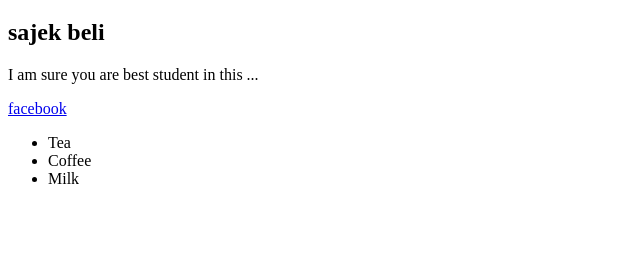
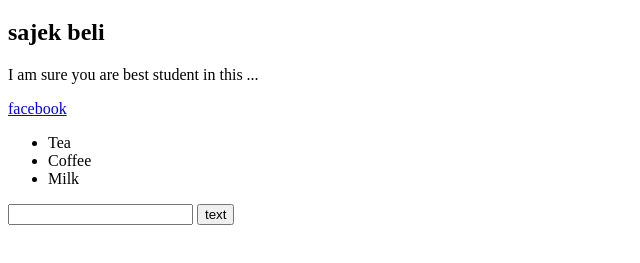
Before and after one commit to shakilkarim/Git-hub-pra, a plain HTML site: page index.html in a window 1280 px wide. Shown: the part 61-324 px from the top of the page, without its empty margins (0-640 px from the left). Drawn offline with Linux system fonts and the light colour scheme.

Commit message:
butto add

```diff
--- a/index.html
+++ b/index.html
@@ -19,5 +19,7 @@
             <li>Milk</li>
         </ul>
     </div>
+        <input type="text" name="" id="">
+        <button>text</button>
 </body>
 </html>
```
